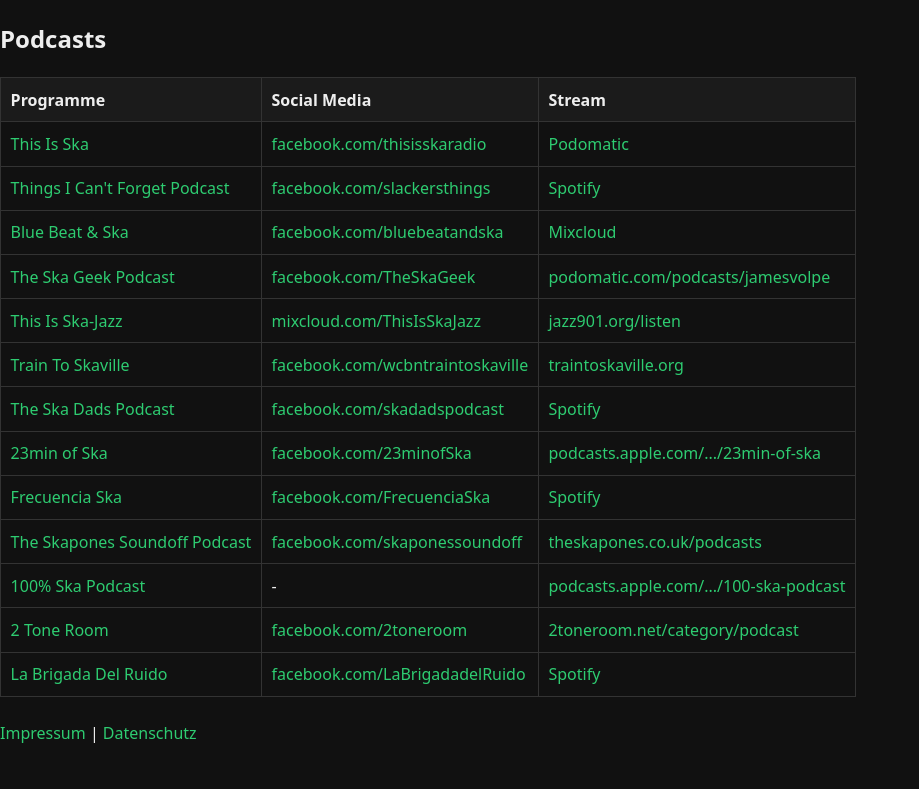
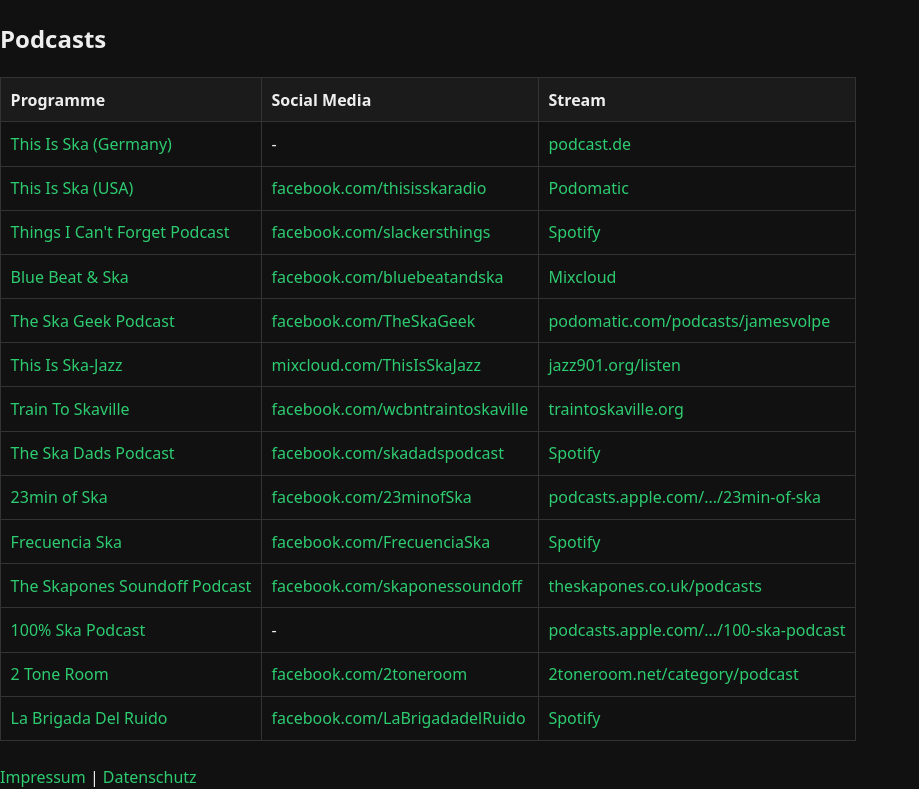
Before and after one commit to mhaeusser/ska.one, a plain HTML site: page index.html in a window 1280 px wide. Shown: the part 2770-3559 px from the top of the page, without its empty margins (0-919 px from the left). Before the commit the page ends 3515 px from the top, so only its background shows below. Drawn offline with Linux system fonts and the light colour scheme.

Commit message:
Add German This Is Ska Podcast

```diff
--- a/index.html
+++ b/index.html
@@ -1217,7 +1217,12 @@ www.mixcloud.com/Skanking105
     <th class="header">Stream</th>
   </tr>
   <tr>
-    <td class="top"><a target="_blank" rel="noopener" href="https://www.thisisska.com">This Is Ska</a></td>
+    <td class="top"><a target="_blank" rel="noopener" href="https://www.facebook.com/thisisskafestival/posts/-erster-deutscher-skapodcast-start-am-28926-liebe-this-is-ska-gemeinde-der-neue-/1552510583582704/">This Is Ska (Germany)</a></td>
+    <td class="top">-</td>
+    <td class="top"><a target="_blank" rel="noopener" href="https://www.podcast.de/podcast/3764320/this-is-ska-podcast">podcast.de</a></td>
+  </tr>
+  <tr>
+    <td class="top"><a target="_blank" rel="noopener" href="https://www.thisisska.com">This Is Ska (USA)</a></td>
     <td class="top"><a target="_blank" rel="noopener" href="https://facebook.com/thisisskaradio">facebook.com/thisisskaradio</a></td>
     <td class="top"><a target="_blank" rel="noopener" href="https://www.podomatic.com/podcasts/beathappymusic">Podomatic</a></td>
   </tr>
```
